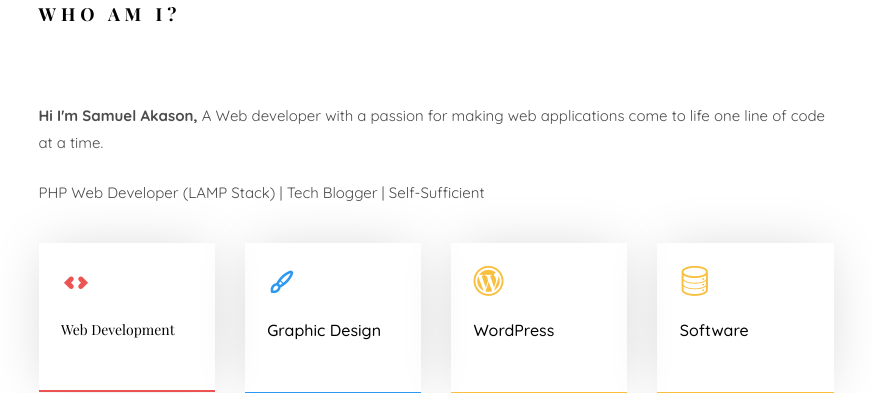
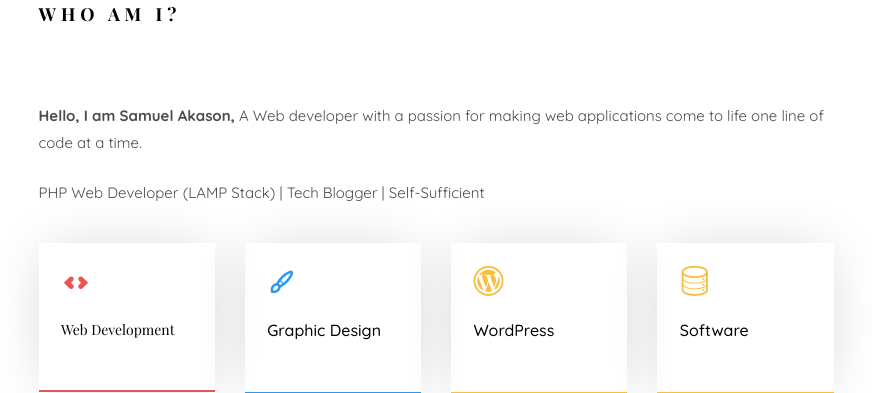
Before and after one commit to samuelakason/folio, a PHP site: page / in a window 1280 px wide. Shown: the part 1045-1438 px from the top of the page, without its empty margins (354-1226 px from the left). Run offline with PHP 8.4, Linux system fonts and the light colour scheme; some libraries are stand-ins or nearby versions; some web fonts are replaced.

Commit message:
Update index.php

```diff
--- a/index.php
+++ b/index.php
@@ -125,7 +125,7 @@
 									<div class="about-desc">
 										<span class="heading-meta">About Me</span>
 										<h2 class="colorlib-heading">Who Am I?</h2>
-										<p><strong>Hi I'm Samuel Akason, </strong>A Web developer with a passion for making web applications come to life one line of code at a time.</p>
+										<p><strong>Hello, I am Samuel Akason, </strong>A Web developer with a passion for making web applications come to life one line of code at a time.</p>
 										<p>PHP Web Developer (LAMP Stack) | Tech Blogger | Self-Sufficient</p>
 									</div>
 								</div>
```
